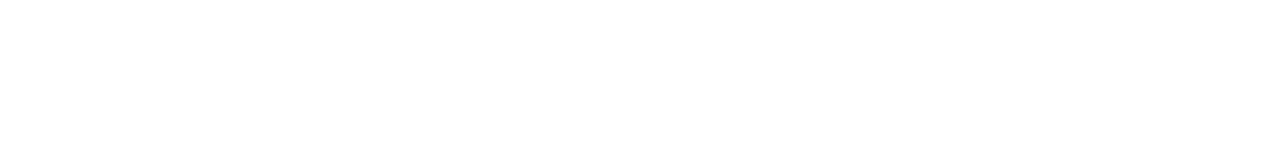
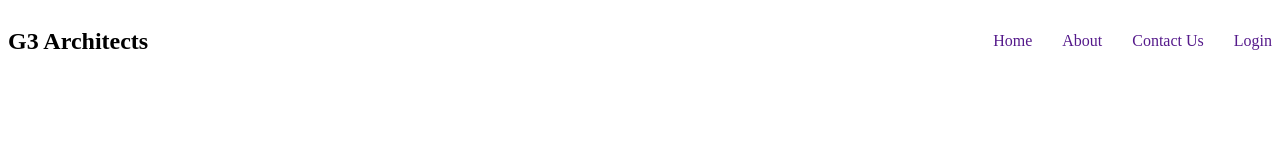
Before and after one commit to jahidul2025/g3-architect, a plain HTML site: page index.html in a window 1280 px wide. Drawn offline with Linux system fonts and the light colour scheme.

Commit message:
added this item

```diff
--- a/index.html
+++ b/index.html
@@ -1,11 +1,34 @@
 <!DOCTYPE html>
 <html lang="en">
+
 <head>
     <meta charset="UTF-8">
     <meta name="viewport" content="width=device-width, initial-scale=1.0">
     <title>G3 architect</title>
+    <link rel="stylesheet" href="styles/style.css">
 </head>
+
 <body>
+    <header class="header">
+        <nav class="nav">
+            <h2 class="brand-name">G3 Architects</h2>
+            <ul class="link-items">
+                <li class="link-item"><a class="link-anchor" href="">Home </a></li>
+                <li class="link-item"><a class="link-anchor" href="">About </a></li>
+                <li class="link-item"><a class="link-anchor" href="">Contact Us</a></li>
+                <li class="link-item"><a class="link-anchor" href=""> Login</a></li>
+            </ul>
+        </nav>
+        <div class="banner">
 
+        </div>
+    </header>
+    <main>
+
+    </main>
+    <footer>
+
+    </footer>
 </body>
+
 </html>
--- a/styles/style.css
+++ b/styles/style.css
@@ -7,3 +7,32 @@
   font-weight: 400;
   font-style: normal;
 }
+
+/* header section */
+
+/* header section */
+
+.nav, .banner{
+  max-width: 1440px;
+  margin: 0 auto;
+}
+
+.nav{
+  display: flex;
+  align-items: center;
+  justify-content: space-between;
+
+}
+
+.link-item{
+  list-style: none;
+}
+
+.link-items{
+  display: flex;
+  gap: 30px;
+}
+
+.link-anchor{
+  text-decoration: none;
+}
```
